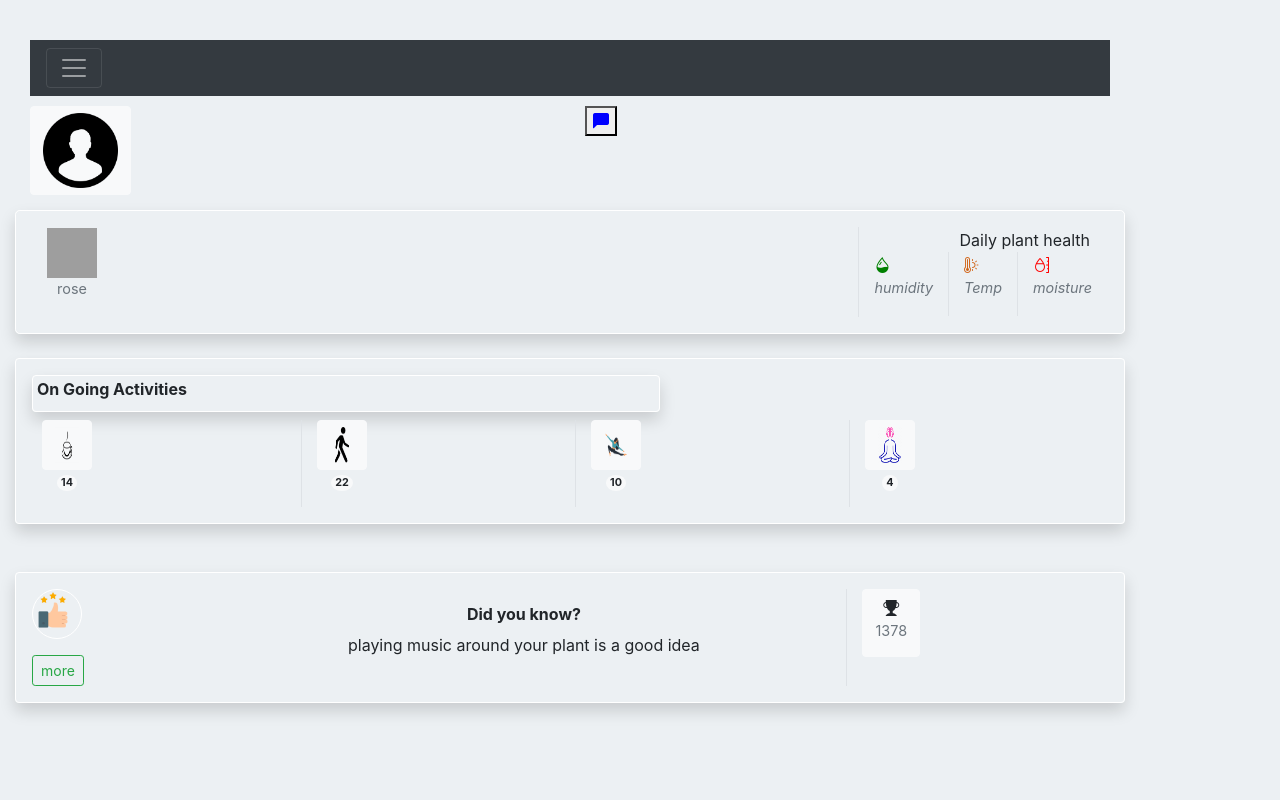
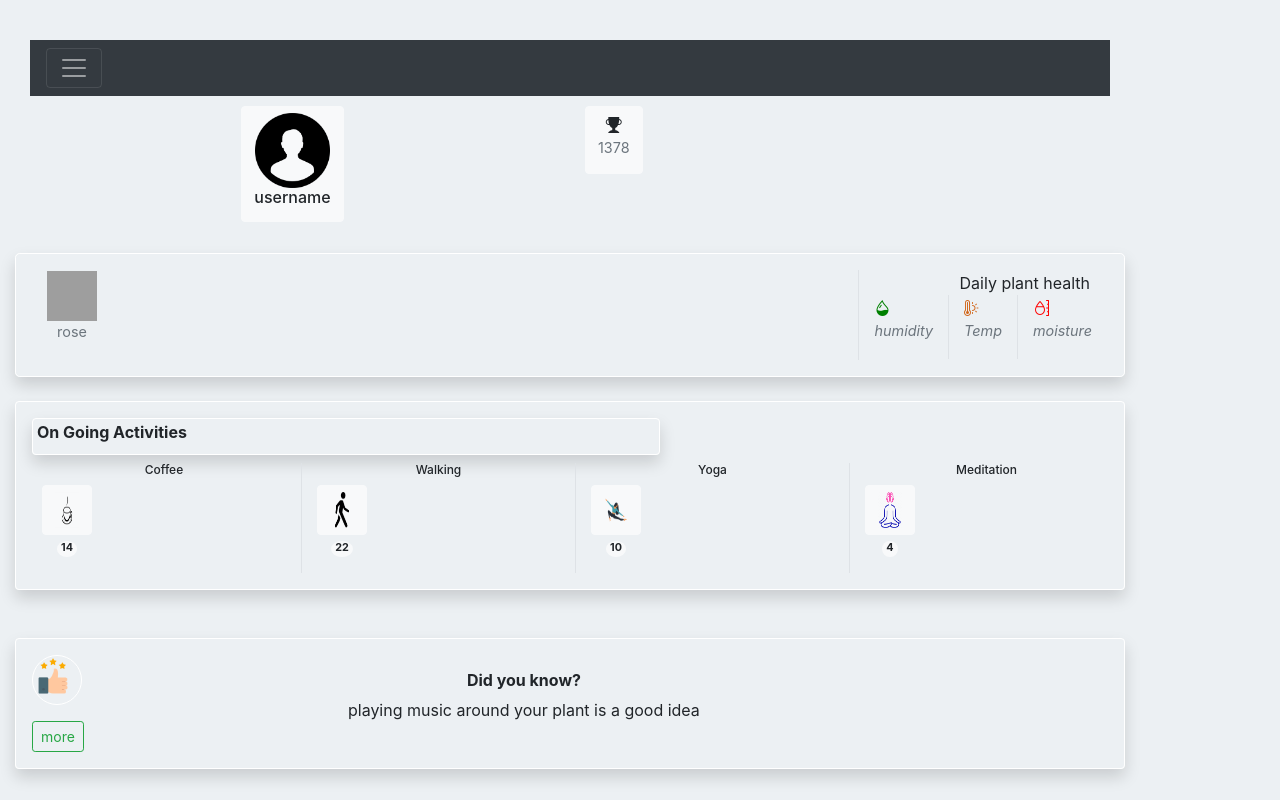
Before and after one commit to mwamimwiza/innovativeMethodes, a plain HTML site: page home.html in a window 1280 px wide. Drawn offline with nearby package versions, Linux system fonts and the light colour scheme; grey boxes are pictures that could not be loaded.

Commit message:
home page update

```diff
--- a/home.html
+++ b/home.html
@@ -56,18 +56,28 @@
         </div>
         <!-- div with home icon,foto icon and chat icon-->
         <div class="container" style="margin-top: 10px;">
-            <div class="row row-cols-2">
+            <div class="row row-cols-2 justify-content-center">
 
-                <div class="col">
-                    <button class="btn btn-light rounded rounded-2">
+                <div class="col text-center">
+                    <figure class="btn btn-light rounded rounded-2">
                         <img style="width: 75px;height: 75px;" src="images/profile.png" class="">
-                    </button>
+                        <figure-caption >
+                            <h6>username</h6>
+                        </figure-caption>
+                    </figure>
 
                 </div>
                 <div class="col">
-                    <button type="button">
-                        <i class="bi bi-chat-left-fill" style="color: blue;"></i>
-                    </button>
+
+                        <a href="points.html">
+                            <figure class="figure btn btn-light">
+
+                            <i class="bi bi-trophy-fill"></i>
+
+                            <figcaption class="figure-caption">
+                                <label>1378</label>
+                            </figcaption>
+                        </figure></a>
 
                 </div>
 
@@ -131,6 +141,7 @@
             <div style="padding-left: 10px;">
                 <div class="row row-cols-4">
                     <div class="col">
+                        <h6 class="text-center" style="font-size: 12px;">Coffee</h6>
                         <figure class="figure">
                             <a href="activity.html"><img class="btn btn-light" style="width: 50px;height: 50px;" src="images/cofee.png"></a>
                             <figcaption class="figure-caption text-center">
@@ -139,6 +150,7 @@
                         </figure>
                     </div>
                     <div class="col border-left">
+                        <h6 class="text-center" style="font-size: 12px;">Walking</h6>
                         <figure class="figure">
                             <img class="btn btn-light" style="width: 50px;height: 50px;" src="images/walk.png">
                             <figcaption class="figure-caption text-center">
@@ -147,6 +159,7 @@
                         </figure>
                     </div>
                     <div class="col border-left">
+                        <h6 class="text-center" style="font-size: 12px;">Yoga</h6>
                         <figure class="figure">
                             <img class="btn btn-light" style="width: 50px;height: 50px;" src="images/yoga.png">
                             <figcaption class="figure-caption text-center">
@@ -155,6 +168,7 @@
                         </figure>
                     </div>
                     <div class="col border-left">
+                        <h6 class="text-center" style="font-size: 12px;">Meditation</h6>
                         <figure class="figure">
                             <img class="btn btn-light" style="width: 50px;height: 50px;" src="images/meditation.png">
                             <figcaption class="figure-caption text-center">
@@ -190,17 +204,6 @@
                     </p>
 
                 </div>
-                <div class="col-3 border-left">
-                    <a href="points.html"> <figure class="figure btn btn-light">
-
-                        <i class="bi bi-trophy-fill"></i>
-
-                        <figcaption class="figure-caption">
-                            <label>1378</label>
-                        </figcaption>
-                    </figure></a>
-
-                </div>
 
 
 
```
